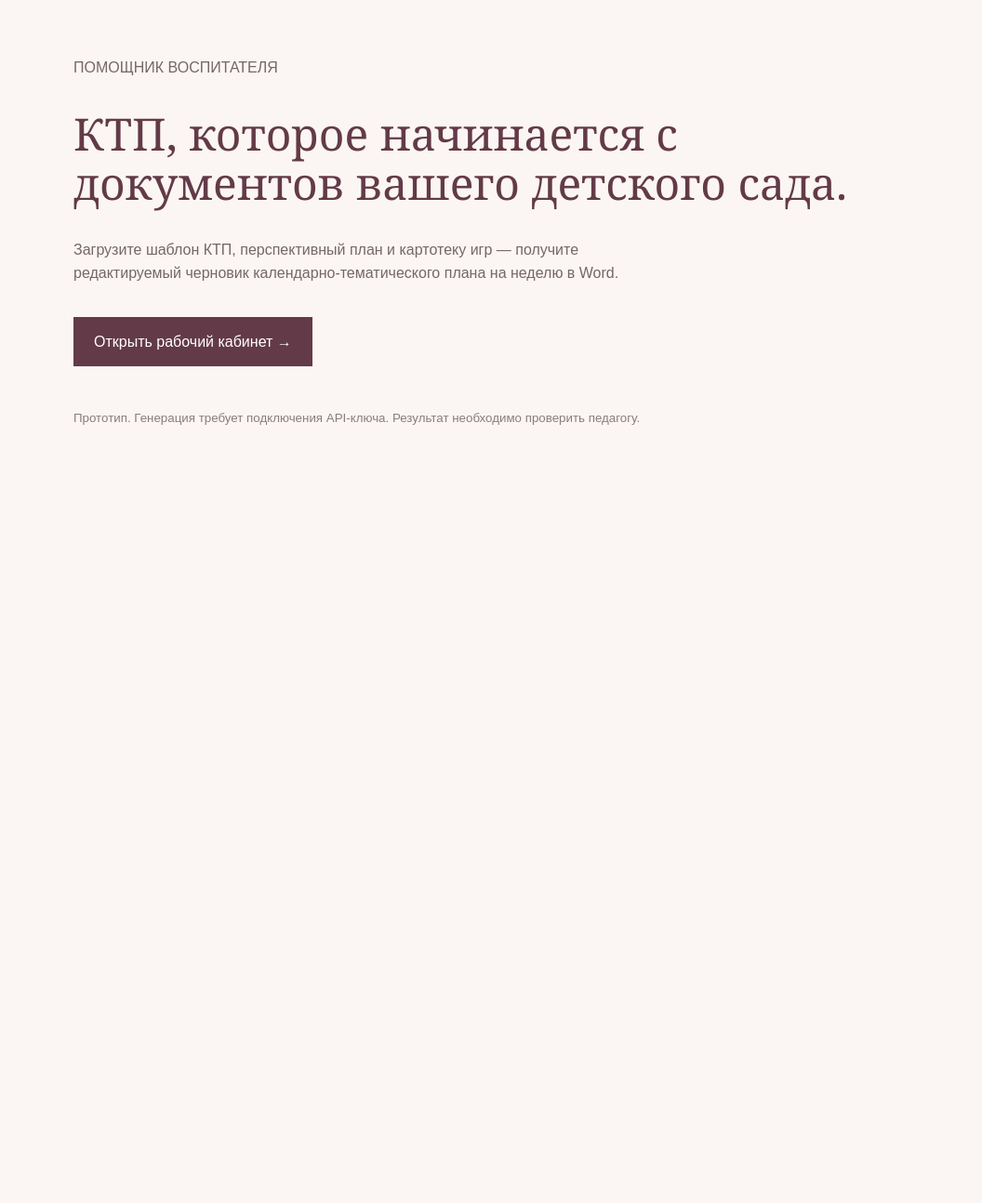
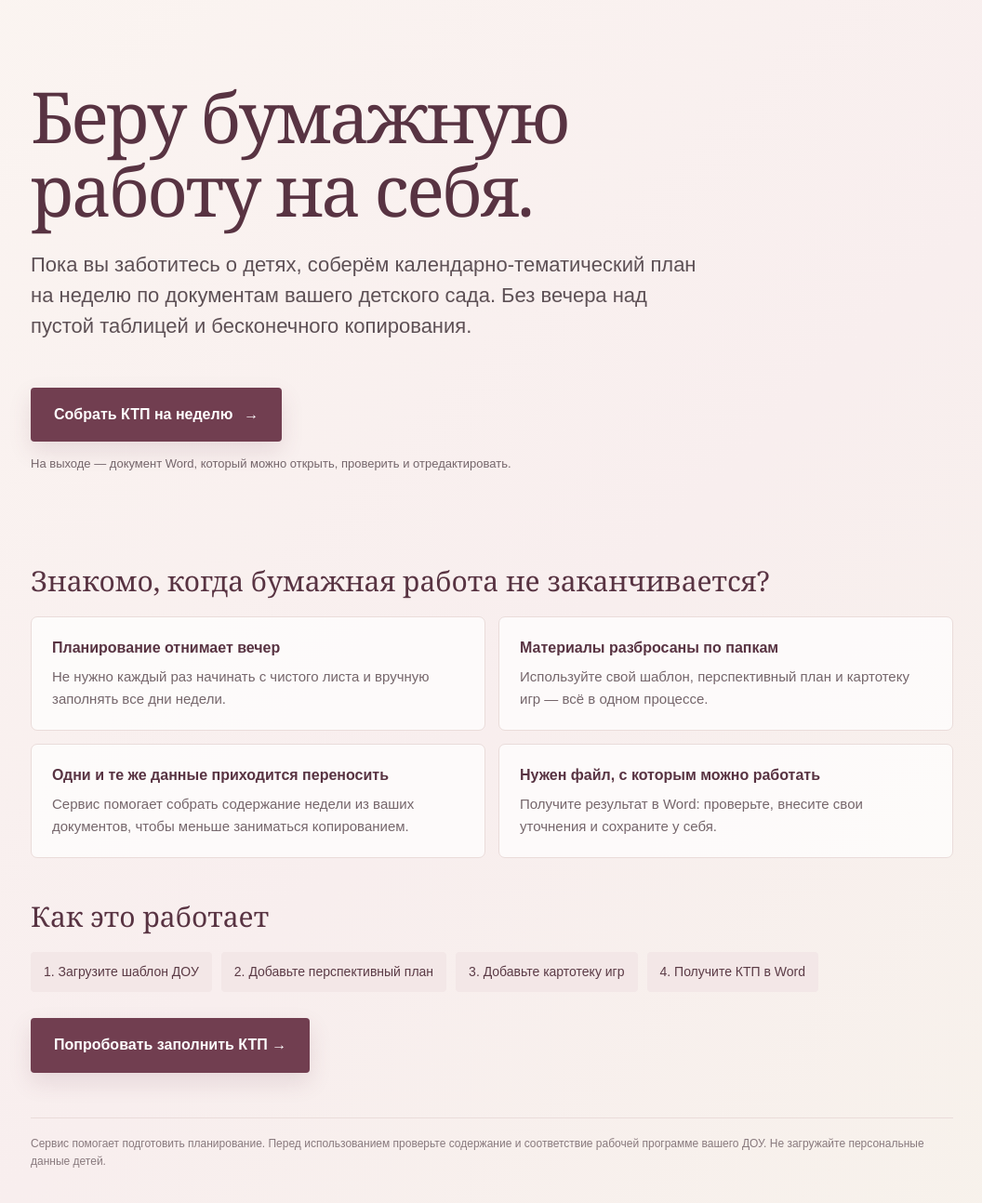
Before and after one commit to sargystr-a11y/Ktp-dou, a plain HTML site: page index.html in a window 1280 px wide. Shown: the part 52-1346 px from the top of the page at 93% size, without its empty margins (111-1167 px from the left). Before the commit the page ends 800 px from the top, so only its background shows below. Drawn offline with Linux system fonts and the light colour scheme.

Commit message:
Improve educator-focused website copy and remove draft wording

```diff
--- a/index.html
+++ b/index.html
@@ -1 +1,49 @@
-<!doctype html><html lang="ru"><head><meta charset="utf-8"><meta name="viewport" content="width=device-width,initial-scale=1"><title>КТП ДОУ — помощник воспитателя</title><style>body{margin:0;background:#fbf6f3;color:#382b30;font:16px Arial;line-height:1.6}.wrap{max-width:900px;margin:8vh auto;padding:32px}h1{font:48px Georgia;color:#633a48;line-height:1.1}p{max-width:650px;color:#75666b}.btn{display:inline-block;background:#633a48;color:white;padding:14px 22px;text-decoration:none;margin-top:18px}small{display:block;margin-top:45px;color:#897c80}</style></head><body><main class="wrap"><p>ПОМОЩНИК ВОСПИТАТЕЛЯ</p><h1>КТП, которое начинается с документов вашего детского сада.</h1><p>Загрузите шаблон КТП, перспективный план и картотеку игр — получите редактируемый черновик календарно-тематического плана на неделю в Word.</p><a class="btn" href="/app">Открыть рабочий кабинет →</a><small>Прототип. Генерация требует подключения API-ключа. Результат необходимо проверить педагогу.</small></main></body></html>
+<!doctype html>
+<html lang="ru">
+<head>
+<meta charset="utf-8">
+<meta name="viewport" content="width=device-width,initial-scale=1">
+<meta name="description" content="Соберите календарно-тематический план на неделю по документам вашего детского сада. Получите файл Word и освободите время для детей.">
+<title>Беру бумажную работу на себя — КТП ДОУ</title>
+<style>
+:root{--ink:#30252a;--muted:#75666b;--wine:#713e50;--rose:#f3e7e7;--paper:#fffdfb;--line:#eadcda}
+*{box-sizing:border-box}body{margin:0;background:linear-gradient(135deg,#fbf5f1 0%,#f8eeee 55%,#f7f2eb 100%);color:var(--ink);font:16px/1.65 Arial,sans-serif}
+.wrap{max-width:1040px;margin:0 auto;padding:34px 24px 64px}.top{font-size:13px;letter-spacing:.13em;text-transform:uppercase;color:var(--wine);font-weight:700}
+.hero{padding:8vh 0 5vh;max-width:800px}h1{font:clamp(42px,7vw,76px)/1.04 Georgia,serif;letter-spacing:-.035em;color:#583342;margin:18px 0 24px}
+.lead{font-size:clamp(18px,2.4vw,22px);line-height:1.5;color:#5d5055;max-width:720px}
+.cta{display:inline-flex;align-items:center;gap:12px;margin-top:28px;background:var(--wine);color:white;text-decoration:none;padding:16px 25px;border-radius:4px;font-weight:700;box-shadow:0 10px 24px #713e5022;transition:transform .2s,background .2s}.cta:hover{background:#5b3040;transform:translateY(-2px)}
+.note{font-size:13px;color:var(--muted);margin-top:13px}
+.section{margin-top:42px}.section h2{font:30px Georgia,serif;color:#583342;margin-bottom:18px}
+.grid{display:grid;grid-template-columns:repeat(2,minmax(0,1fr));gap:14px}.item{background:#ffffffb8;border:1px solid var(--line);padding:20px 22px;border-radius:7px}.item b{display:block;color:#583342;margin-bottom:5px}.item p{margin:0;color:var(--muted);font-size:15px}
+.steps{display:flex;flex-wrap:wrap;gap:10px;margin-top:16px}.step{background:var(--rose);padding:10px 14px;border-radius:4px;color:#5b3b46;font-size:14px}
+footer{margin-top:48px;border-top:1px solid var(--line);padding-top:18px;color:#88797d;font-size:12px}
+@media(max-width:620px){.wrap{padding:24px 18px 42px}.hero{padding:6vh 0 3vh}.grid{grid-template-columns:1fr}.section h2{font-size:26px}.cta{width:100%;justify-content:center}}
+</style>
+</head>
+<body>
+<main class="wrap">
+<div class="top">КТП ДОУ · меньше бумаг, больше времени детям</div>
+<section class="hero">
+<h1>Беру бумажную работу на себя.</h1>
+<p class="lead">Пока вы заботитесь о детях, соберём календарно-тематический план на неделю по документам вашего детского сада. Без вечера над пустой таблицей и бесконечного копирования.</p>
+<a class="cta" href="/app">Собрать КТП на неделю <span aria-hidden="true">→</span></a>
+<p class="note">На выходе — документ Word, который можно открыть, проверить и отредактировать.</p>
+</section>
+<section class="section">
+<h2>Знакомо, когда бумажная работа не заканчивается?</h2>
+<div class="grid">
+<div class="item"><b>Планирование отнимает вечер</b><p>Не нужно каждый раз начинать с чистого листа и вручную заполнять все дни недели.</p></div>
+<div class="item"><b>Материалы разбросаны по папкам</b><p>Используйте свой шаблон, перспективный план и картотеку игр — всё в одном процессе.</p></div>
+<div class="item"><b>Одни и те же данные приходится переносить</b><p>Сервис помогает собрать содержание недели из ваших документов, чтобы меньше заниматься копированием.</p></div>
+<div class="item"><b>Нужен файл, с которым можно работать</b><p>Получите результат в Word: проверьте, внесите свои уточнения и сохраните у себя.</p></div>
+</div>
+</section>
+<section class="section">
+<h2>Как это работает</h2>
+<div class="steps"><span class="step">1. Загрузите шаблон ДОУ</span><span class="step">2. Добавьте перспективный план</span><span class="step">3. Добавьте картотеку игр</span><span class="step">4. Получите КТП в Word</span></div>
+<a class="cta" href="/app">Попробовать заполнить КТП →</a>
+</section>
+<footer>Сервис помогает подготовить планирование. Перед использованием проверьте содержание и соответствие рабочей программе вашего ДОУ. Не загружайте персональные данные детей.</footer>
+</main>
+</body>
+</html>
```
